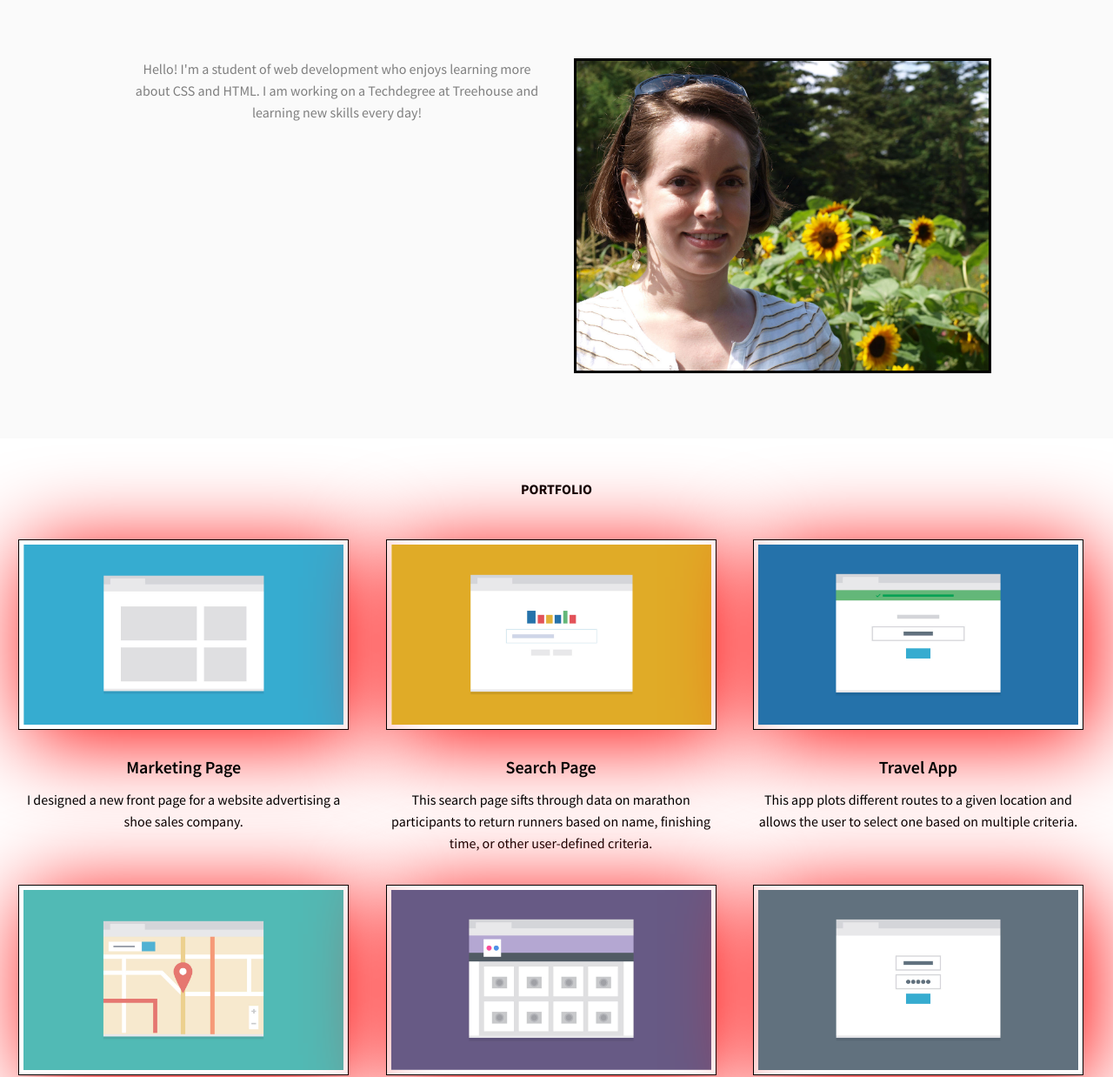
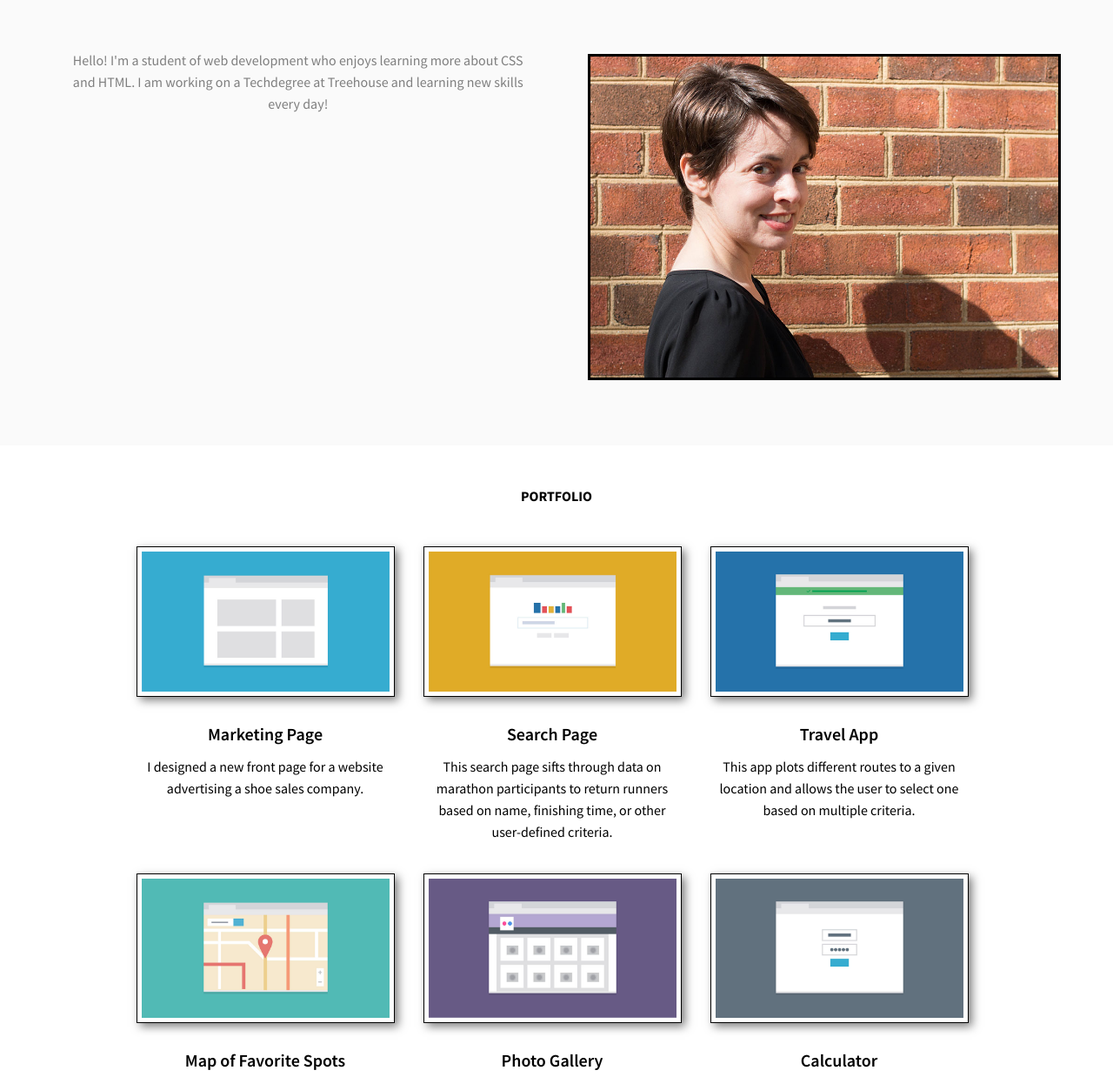
Before and after one commit to katemassie/Responsive-Website, a plain HTML site: page index.html in a window 1280 px wide. Shown: the part 139-1377 px from the top of the page at 87% size. Drawn offline with Linux system fonts and the light colour scheme.

Commit message:
Sizes and photos

```diff
--- a/assets/stylesheets/styles.css
+++ b/assets/stylesheets/styles.css
@@ -69,7 +69,7 @@ h2 {
   width: 90%;
   border: 1px solid black;
   padding: 5px;
-  box-shadow: 10px 10px 100px red;
+  box-shadow: 4px 4px 10px #7f7f7f;
 }
 
 p {
@@ -107,15 +107,14 @@ hr {
   border: 3px solid black;
 }
 
+
 .profile-section p,
 .skills-section p,
 .contact-section p,
 .skills-section li,
-.contact-section p a {
+.contact-section a {
   color: #7f7f7f;
 }
-
-/*---------- Mobile ----------*/
 
 .entry {
   text-align: center;
@@ -139,6 +138,10 @@ hr {
   background-color: #fafafa;
 }
 
+
+/*---------- Mobile ----------*/
+
+
 #header a {
   display: block;
   padding-top: 25px;
@@ -158,13 +161,17 @@ hr {
   padding-bottom: 25px;
 }
 
+#header a:last-child {
+  margin-bottom: 0;
+}
+
 .profile-section {
   padding: 50px 35px;
 }
 
 .profile-section img {
-  margin: 20px 0 25px 25px;
-  width: 100%;
+  margin: 25px;
+  width: 90%;
 }
 
 .entry h2 {
@@ -261,7 +268,7 @@ footer .contact {
   .profile-section p,
   .profile-section img {
     display: inline-block;
-    width: 48%;
+    width: 45%;
   }
 
   .profile-section img {
@@ -279,7 +286,6 @@ footer .contact {
   }
 
   .flexbox {
-    display: -webkit-flex;
     display: flex;
     flex-wrap: wrap;
   }
@@ -307,7 +313,6 @@ footer .contact {
 
   .name {
     float: left;
-    margin: 50 0 0 50;
   }
 
   header ul {
--- a/index.html
+++ b/index.html
@@ -19,25 +19,27 @@
   </header>
 
   <div class="profile-section clearfix">
-    <div class="container">
-      <div>
+
+      <div class="photo">
           <img
-            srcset="assets/images/profile-large.jpg 1400w,
-                     assets/images/profile-medium.jpg 1000w,
-                     assets/images/profile-1-small.jpg 600w"
+            srcset="assets/images/profile1large.jpg 1400w,
+                     assets/images/profile1medium.jpg 1000w,
+                     assets/images/profile1small.jpg 600w"
+            sizes="(min-width: 768px) 50vw,
+                  100vw"
             src="assets/images/portfolio-1-medium.jpg"
-            alt="screenshot of front page of website advertising a shoe sales company"
+            alt="photograph of Kate Massie in front of some sunflowers"
             />
-        </div>
+      </div>
       <p>Hello!  I'm a student of web development who enjoys learning more about CSS and HTML.  I am working on a Techdegree at Treehouse and learning new skills every day!</p>
     </div>
-  </div>
 
 
 
 
 
-  <div class="portfolio-section" id="portfolio">
+
+  <div class="portfolio-section container" id="portfolio">
     <h3>Portfolio</h3>
 
     <div class="flexbox">
@@ -48,6 +50,9 @@
             srcset="assets/images/portfolio-1-large.jpg 1280w,
                      assets/images/portfolio-1-medium.jpg 900w,
                      assets/images/portfolio-1-small.jpg 600w"
+            sizes="(min-width: 768px) 50vw,
+                  (min-width: 1024) 33vw,
+                  100vw"
             src="assets/images/portfolio-1-medium.jpg"
             alt="screenshot of front page of website advertising a shoe sales company"
             />
@@ -62,8 +67,11 @@
             srcset="assets/images/portfolio-2-large.jpg 1280w,
                      assets/images/portfolio-2-medium.jpg 900w,
                      assets/images/portfolio-2-small.jpg 600w"
+            sizes="(min-width: 768px) 50vw,
+                  (min-width: 1024) 33vw,
+                  100vw"
             src="assets/images/portfolio-2-medium.jpg"
-            alt="screenshot of front page of website advertising a shoe sales company"
+            alt="screenshot of a search page"
             />
         </div>
         <h2>Search Page</h2>
@@ -76,8 +84,11 @@
             srcset="assets/images/portfolio-3-large.jpg 1280w,
                      assets/images/portfolio-3-medium.jpg 900w,
                      assets/images/portfolio-3-small.jpg 600w"
+            sizes="(min-width: 768px) 50vw,
+                  (min-width: 1024) 33vw,
+                  100vw"
             src="assets/images/portfolio-3-medium.jpg"
-            alt="screenshot of front page of website advertising a shoe sales company"
+            alt="screenshot of a travel app"
             />
         </div>
         <h2>Travel App</h2>
@@ -90,8 +101,11 @@
             srcset="assets/images/portfolio-6-large.jpg 1280w,
                      assets/images/portfolio-6-medium.jpg 900w,
                      assets/images/portfolio-6-small.jpg 600w"
+            sizes="(min-width: 768px) 50vw,
+                  (min-width: 1024) 33vw,
+                  100vw"
             src="assets/images/portfolio-6-medium.jpg"
-            alt="screenshot of front page of website advertising a shoe sales company"
+            alt="screenshot of a map"
             />
         </div>
         <h2>Map of Favorite Spots</h2>
@@ -104,8 +118,11 @@
             srcset="assets/images/portfolio-5-large.jpg 1280w,
                      assets/images/portfolio-5-medium.jpg 900w,
                      assets/images/portfolio-5-small.jpg 600w"
+            sizes="(min-width: 768px) 50vw,
+                  (min-width: 1024) 33vw,
+                  100vw"
             src="assets/images/portfolio-5-medium.jpg"
-            alt="screenshot of front page of website advertising a shoe sales company"
+            alt="screenshot of a photo gallery"
             />
         </div>
         <h2>Photo Gallery</h2>
@@ -118,8 +135,11 @@
             srcset="assets/images/portfolio-4-large.jpg 1280w,
                      assets/images/portfolio-4-medium.jpg 900w,
                      assets/images/portfolio-4-small.jpg 600w"
+            sizes="(min-width: 768px) 50vw,
+                  (min-width: 1024) 33vw,
+                  100vw"
             src="assets/images/portfolio-4-medium.jpg"
-            alt="screenshot of front page of website advertising a shoe sales company"
+            alt="screenshot of a calculator"
             />
         </div>
         <h2>Calculator</h2>
@@ -132,8 +152,11 @@
             srcset="assets/images/portfolio-7-large.jpg 1280w,
                      assets/images/portfolio-7-medium.jpg 900w,
                      assets/images/portfolio-7-small.jpg 600w"
+            sizes="(min-width: 768px) 50vw,
+                  (min-width: 1024) 33vw,
+                  100vw"
             src="assets/images/portfolio-7-medium.jpg"
-            alt="screenshot of front page of website advertising a shoe sales company"
+            alt="screenshot of a video screen ready to play"
             />
         </div>
         <h2>Documentary</h2>
@@ -146,8 +169,11 @@
             srcset="assets/images/portfolio-8-large.jpg 1280w,
                      assets/images/portfolio-8-medium.jpg 900w,
                      assets/images/portfolio-8-small.jpg 600w"
+            sizes="(min-width: 768px) 50vw,
+                  (min-width: 1024) 33vw,
+                  100vw"
             src="assets/images/portfolio-8-medium.jpg"
-            alt="screenshot of front page of website advertising a shoe sales company"
+            alt="screenshot of a catalogue of videos"
             />
         </div>
         <h2>Video Catalogue</h2>
@@ -161,8 +187,11 @@
             srcset="assets/images/portfolio-14-large.jpg 1280w,
                      assets/images/portfolio-14-medium.jpg 900w,
                      assets/images/portfolio-14-small.jpg 600w"
+            sizes="(min-width: 768px) 50vw,
+                  (min-width: 1024) 33vw,
+                  100vw"
             src="assets/images/portfolio-14-medium.jpg"
-            alt="screenshot of front page of website advertising a shoe sales company"
+            alt="screenshot of an app with five to-do list notes"
             />
         </div>
         <h2>To-Do List App</h2>
@@ -176,7 +205,7 @@
     <div class="skills-section" id="skills">
 
         <h3>Skills</h3>
-        <p>I am gaining skills in:
+        <p>I am gaining skills in:</p>
             <ul>
               <li>HTML</li>
               <li>CSS</li>
@@ -184,13 +213,13 @@
               <li>Illustrator</li>
               <li>Sketch</li>
             </ul>
-          </p>
-        <p>I hope soon to learn:
+
+        <p>I hope soon to learn:</p>
           <ul>
             <li>JavaScript</li>
             <li>WordPress</li>
           </ul>
-        </p>
+
     </div>
 
 
```
Also changed, not shown: assets/images/profile-large.jpg (deleted), assets/images/profile-medium.jpg (deleted), assets/images/profile-small.jpg (deleted), assets/images/profile1large.jpg (added), assets/images/profile1medium.jpg (added), assets/images/profile1small.jpg (added), 2 other files.
